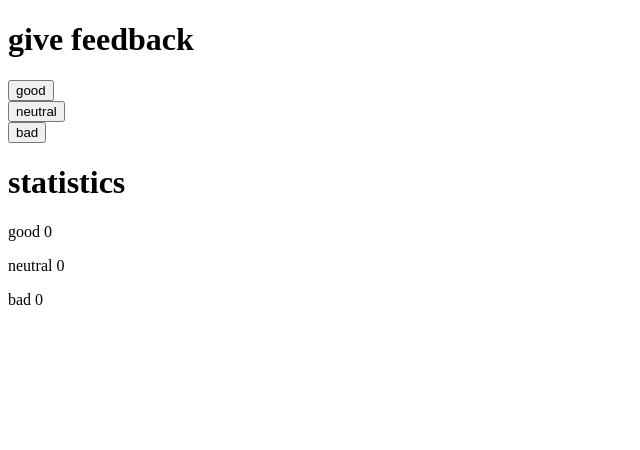
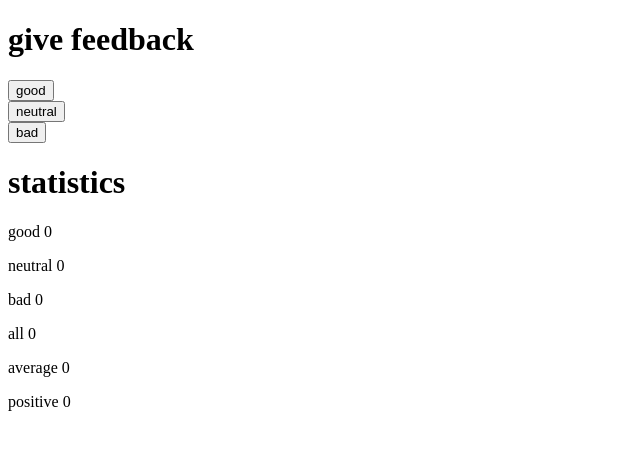
Before and after one commit to Smuli99/Fullstack-Mooc, a React (Vite) app in the folder osa1/unicafe/: page / in a window 1280 px wide. Shown: the top 450 px of the page, without its empty margins (0-640 px from the left). Built offline with nearby package versions, Linux system fonts and the light colour scheme.

Commit message:
task 1.7 done

```diff
--- a/osa1/unicafe/src/App.jsx
+++ b/osa1/unicafe/src/App.jsx
@@ -16,12 +16,15 @@ const Button = ({onClick, text}) => {
   );
 };
 
-const Total = ({ good, neutral, bad }) => {
+const Total = ({ good, neutral, bad, all, average, positive }) => {
   return (
     <div>
       <p>good {good}</p>
       <p>neutral {neutral}</p>
       <p>bad {bad}</p>
+      <p>all {all}</p>
+      <p>average {average}</p>
+      <p>positive {positive}</p>
     </div>
   );
 };
@@ -30,6 +33,10 @@ const App = () => {
   const [good, setGood] = useState(0);
   const [neutral, setNeutral] = useState(0);
   const [bad, setBad] = useState(0);
+
+  const total = good + neutral + bad;
+  const average = total === 0 ? 0 : (good - bad) / total;
+  const positive = good === 0 ? 0 : good / total;
 
   const handleGoodClick = () => setGood(good + 1);
   const handleNeutralClick = () => setNeutral(neutral + 1);
@@ -42,7 +49,10 @@ const App = () => {
       <Button onClick={handleNeutralClick} text="neutral" />
       <Button onClick={handleBadClick} text="bad" />
       <Header text="statistics" />
-      <Total good={good} neutral={neutral} bad={bad} />
+      <Total
+        good={good} neutral={neutral} bad={bad}
+        all={total} average={average} positive={positive}
+      />
     </div>
   );
 };
```
Also changed, not shown: osa1/unicafe/eslint.config.js (+6 -6 lines).
